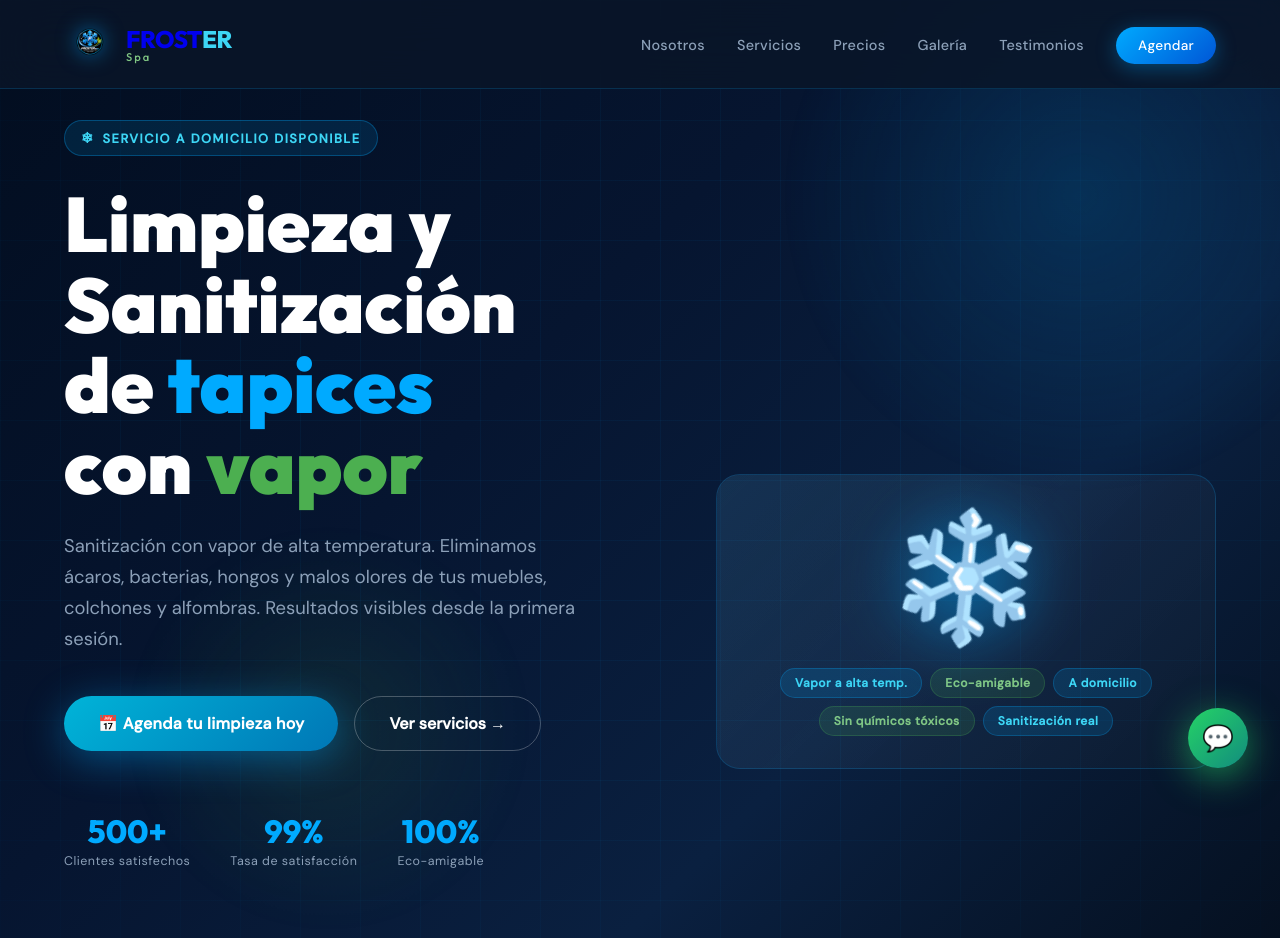
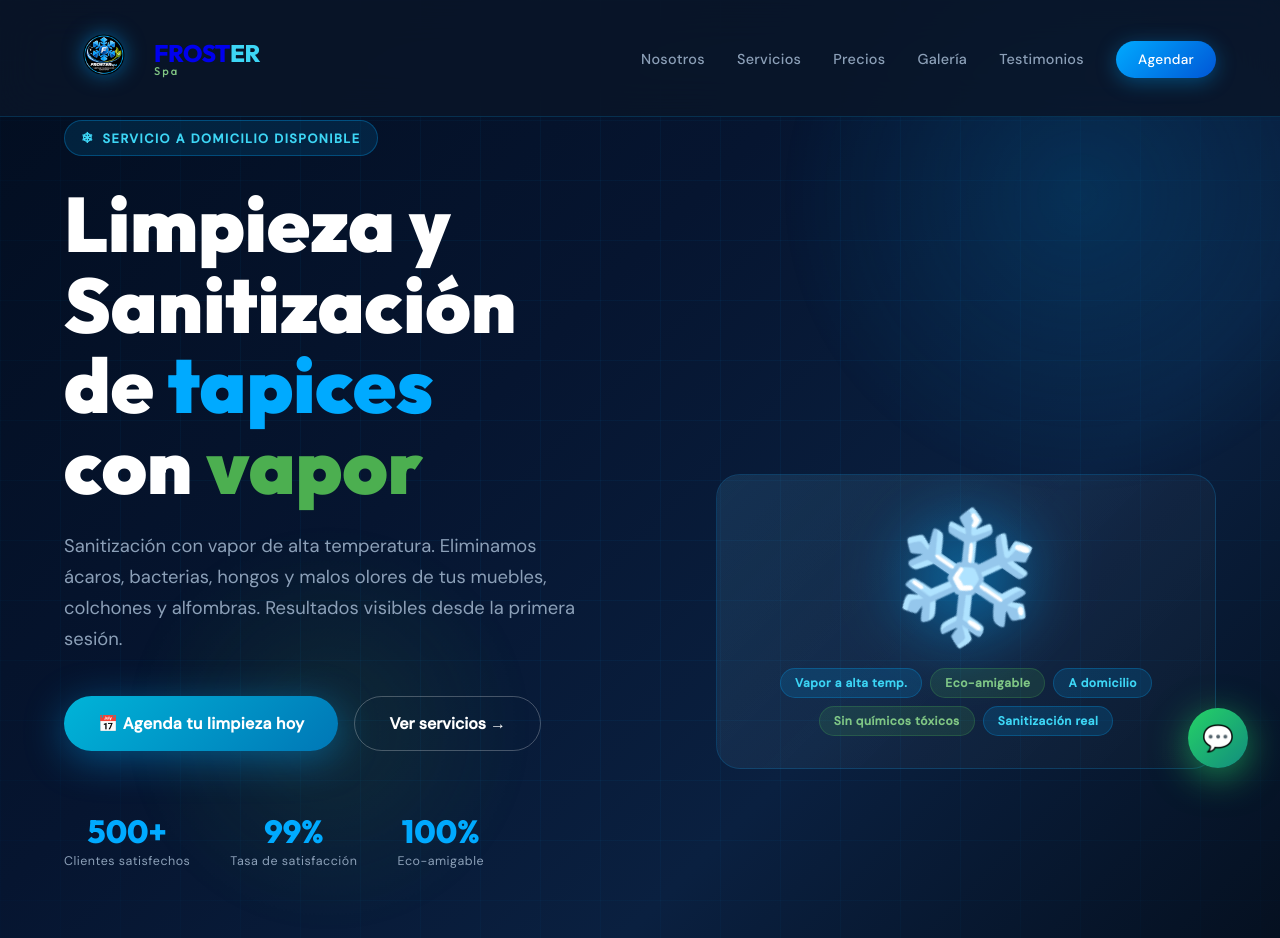
Before and after one commit to frosterazo/froster, a plain HTML site: page index.html in a window 1280 px wide. Shown: the top 938 px of the page. Drawn offline with Linux system fonts and the light colour scheme.

Commit message:
Update index.html

```diff
--- a/index.html
+++ b/index.html
@@ -56,7 +56,7 @@
     text-decoration: none;
   }
   .nav-logo img {
-    width: 52px; height: 52px;
+    width: 80px; height: 80px;
     object-fit: contain;
     filter: drop-shadow(0 0 10px rgba(0,170,255,0.5));
     transition: filter 0.3s;
```
